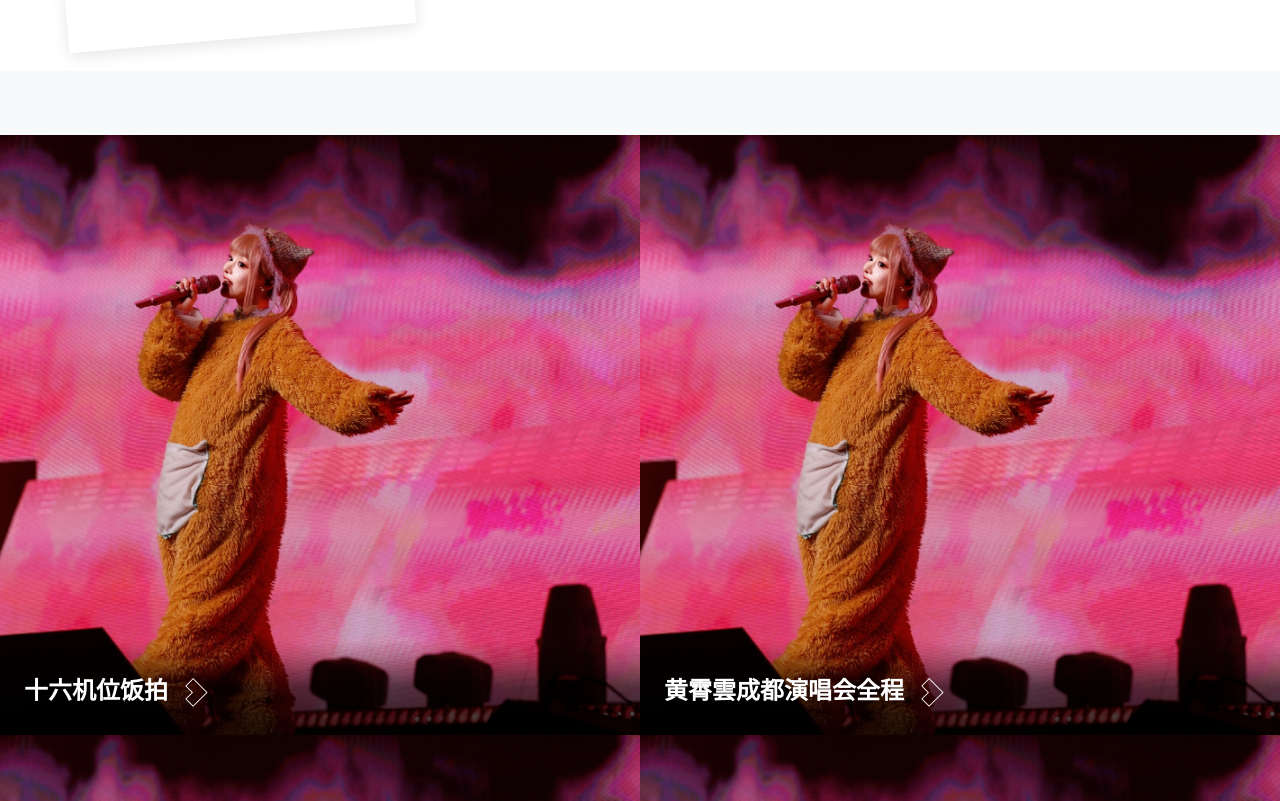
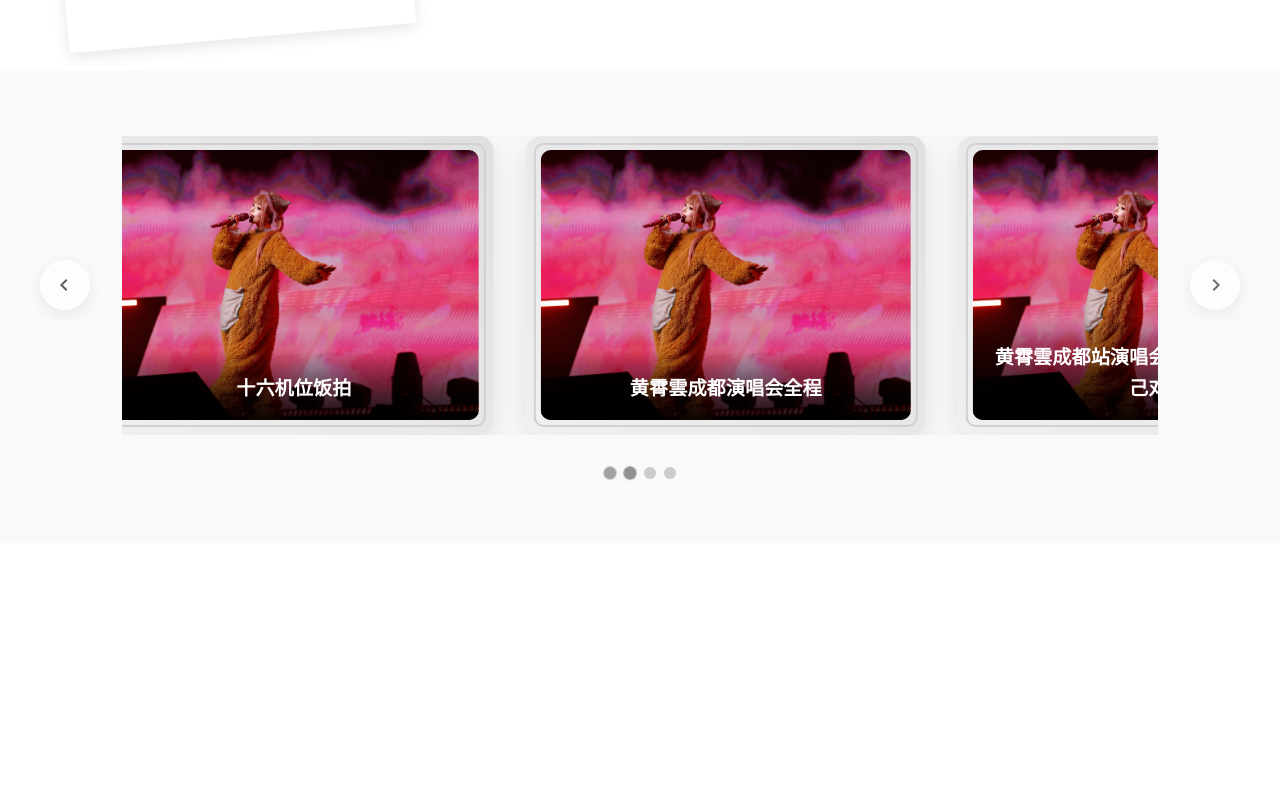
Before and after one commit to howeverT/ghost-huang, a Vue app: page /concert/chengdu in a window 1280 px wide. Shown: the part 2380-3181 px from the top of the page. After the commit the page ends 2923 px from the top, so only its background shows below. Built offline with nearby package versions, Linux system fonts and the light colour scheme.

Commit message:
change thumbnailgrid to photo

```diff
--- a/src/components/ThumbnailGrid.vue
+++ b/src/components/ThumbnailGrid.vue
@@ -1,36 +1,71 @@
 <template>
   <div class="thumbnail-section">
-    <div class="thumbnail-container">
-      <div v-for="(row, rowIndex) in thumbnailRows" :key="rowIndex" class="thumbnail-row">
+    <div class="carousel-container">
+      <!-- 左箭头 -->
+      <button
+        class="carousel-arrow carousel-arrow-left"
+        @click="previousSlide"
+        :disabled="currentIndex === 0"
+      >
+        <svg viewBox="0 0 24 24" xmlns="http://www.w3.org/2000/svg">
+          <path d="M15.41 7.41L14 6l-6 6 6 6 1.41-1.41L10.83 12z"/>
+        </svg>
+      </button>
+
+      <!-- 相框容器 -->
+      <div class="frames-container">
+        <div class="frames-wrapper" :style="{ transform: `translateX(-${currentIndex * slideWidth}px)` }">
           <div
-          v-for="(item, itemIndex) in row"
-          :key="itemIndex"
-          class="thumbnail-item"
+            v-for="(item, index) in items"
+            :key="index"
+            class="frame-item"
             @click="handleItemClick(item)"
           >
+            <div class="frame-border">
+              <div class="frame-content">
                 <div
-            class="thumbnail-image"
+                  class="frame-image"
                   :style="{
                     backgroundImage: `url(${item.image})`,
-              height: dynamicImageHeight,
                   }"
                 ></div>
-          <div class="thumbnail-title">
+                <div class="frame-title">
                   {{ item.title }}
-            <svg class="title-arrow" viewBox="0 0 31 40" xmlns="http://www.w3.org/2000/svg">
-              <path
-                d="M10.974 40L0 29.04 9.052 20 0 10.96 10.974 0 31 20 10.974 40zm-9.27-10.96l9.27 9.258L29.296 20 10.974 1.702l-9.27 9.257L10.757 20l-9.053 9.04z"
-              />
-            </svg>
                 </div>
               </div>
             </div>
           </div>
         </div>
+      </div>
+
+      <!-- 右箭头 -->
+      <button
+        class="carousel-arrow carousel-arrow-right"
+        @click="nextSlide"
+        :disabled="currentIndex >= maxIndex"
+      >
+        <svg viewBox="0 0 24 24" xmlns="http://www.w3.org/2000/svg">
+          <path d="M8.59 16.59L10 18l6-6-6-6-1.41 1.41L13.17 12z"/>
+        </svg>
+      </button>
+    </div>
+
+    <!-- 指示器 -->
+    <div class="carousel-indicators">
+      <button
+        v-for="(_, index) in items"
+        :key="index"
+        class="indicator"
+        :class="{ active: index === currentIndex }"
+        @click="goToSlide(index)"
+      ></button>
+    </div>
+
+  </div>
 </template>
 
 <script setup lang="ts">
-import { computed } from 'vue'
+import { computed, ref, onMounted, onUnmounted } from 'vue'
 
 interface ThumbnailItem {
   image: string
@@ -40,7 +75,7 @@ interface ThumbnailItem {
 
 interface Props {
   items?: ThumbnailItem[]
-  itemsPerRow?: number
+  itemsPerView?: number
 }
 
 const props = withDefaults(defineProps<Props>(), {
@@ -52,43 +87,55 @@ const props = withDefaults(defineProps<Props>(), {
     { image: '/src/assets/background/History2024.jpg', title: '历史回顾' },
     { image: '/src/assets/background/background.jpg', title: '精彩瞬间' },
   ],
-  itemsPerRow: 3,
+  itemsPerView: 3,
 })
 
-// 将items分组为行
-const thumbnailRows = computed(() => {
-  const rows = []
-  for (let i = 0; i < props.items.length; i += props.itemsPerRow) {
-    rows.push(props.items.slice(i, i + props.itemsPerRow))
-  }
-  return rows
+const currentIndex = ref(0)
+const slideWidth = ref(0)
+const containerWidth = ref(0)
+
+// 计算最大索引
+const maxIndex = computed(() => {
+  return Math.max(0, props.items.length - props.itemsPerView)
 })
 
-// 根据每行显示数量动态计算图片高度
-const dynamicImageHeight = computed(() => {
-  const itemsPerRow = props.itemsPerRow || 3
-  const isMobile = window.innerWidth <= 768
-  const isSmallMobile = window.innerWidth <= 480
+// 计算每个相框的宽度
+const frameWidth = computed(() => {
+  return containerWidth.value / props.itemsPerView
+})
 
-  if (isSmallMobile) {
-    // 小手机端
-    if (itemsPerRow === 1) return '250px'
-    if (itemsPerRow === 2) return '200px'
-    if (itemsPerRow === 3) return '180px'
-  } else if (isMobile) {
-    // 平板端
-    if (itemsPerRow === 1) return '400px'
-    if (itemsPerRow === 2) return '300px'
-    if (itemsPerRow === 3) return '250px'
-  } else {
-    // 桌面端
-    if (itemsPerRow === 1) return '800px' // 2个item，每行1个
-    if (itemsPerRow === 2) return '600px' // 4个item，每行2个
-    if (itemsPerRow === 3) return '400px' // 6个item，每行3个
+// 计算滑动距离
+const slideWidthComputed = computed(() => {
+  return frameWidth.value
+})
+
+// 更新尺寸
+const updateDimensions = () => {
+  const container = document.querySelector('.frames-container')
+  if (container) {
+    containerWidth.value = container.clientWidth
+    slideWidth.value = slideWidthComputed.value
+  }
 }
 
-  return '350px' // 默认值
-})
+// 下一张
+const nextSlide = () => {
+  if (currentIndex.value < maxIndex.value) {
+    currentIndex.value++
+  }
+}
+
+// 上一张
+const previousSlide = () => {
+  if (currentIndex.value > 0) {
+    currentIndex.value--
+  }
+}
+
+// 跳转到指定幻灯片
+const goToSlide = (index: number) => {
+  currentIndex.value = index
+}
 
 // 处理缩略图点击
 const handleItemClick = (item: ThumbnailItem) => {
@@ -96,9 +143,57 @@ const handleItemClick = (item: ThumbnailItem) => {
     window.open(item.link, '_blank')
   }
 }
+
+// 自动播放
+let autoPlayInterval: number | null = null
+
+const startAutoPlay = () => {
+  autoPlayInterval = window.setInterval(() => {
+    if (currentIndex.value >= maxIndex.value) {
+      currentIndex.value = 0
+    } else {
+      currentIndex.value++
+    }
+  }, 5000)
+}
+
+const stopAutoPlay = () => {
+  if (autoPlayInterval) {
+    clearInterval(autoPlayInterval)
+    autoPlayInterval = null
+  }
+}
+
+onMounted(() => {
+  updateDimensions()
+  window.addEventListener('resize', updateDimensions)
+  startAutoPlay()
+})
+
+onUnmounted(() => {
+  window.removeEventListener('resize', updateDimensions)
+  stopAutoPlay()
+})
 </script>
 
 <style scoped>
+.el-carousel__item h3 {
+  color: #475669;
+  opacity: 0.75;
+  line-height: 200px;
+  margin: 0;
+  text-align: center;
+}
+
+.el-carousel__item:nth-child(2n) {
+  background-color: #99a9bf;
+}
+
+.el-carousel__item:nth-child(2n + 1) {
+  background-color: #d3dce6;
+}
+
+
 .thumbnail-section {
   width: 100%;
   background-color: #f8f9fa;
@@ -106,79 +201,215 @@ const handleItemClick = (item: ThumbnailItem) => {
   flex-shrink: 0;
 }
 
-.thumbnail-container {
+.carousel-container {
+  position: relative;
   width: 100%;
-  padding: 0;
+  max-width: 1200px;
+  margin: 0 auto;
+  display: flex;
+  align-items: center;
+  gap: 2rem;
 }
 
-.thumbnail-row {
-  display: flex;
-  width: 100%;
-  margin-bottom: 0;
-}
-
-.thumbnail-row:last-child {
-  margin-bottom: 0;
-}
-
-.thumbnail-item {
+.frames-container {
   flex: 1;
-  position: relative;
   overflow: hidden;
-  transition: all 0.3s ease;
-  cursor: pointer;
-}
-
-.thumbnail-item:hover {
-  transform: scale(1.02);
-}
-
-.thumbnail-image {
-  width: 100%;
-  background-size: cover;
-  background-position: center 30%;
-  background-repeat: no-repeat;
   position: relative;
 }
 
-.thumbnail-title {
+.frames-wrapper {
+  display: flex;
+  transition: transform 0.5s ease-in-out;
+  gap: 2rem;
+}
+
+.frame-item {
+  flex-shrink: 0;
+  cursor: pointer;
+  transition: transform 0.3s ease;
+}
+
+.frame-item:hover {
+  transform: scale(1.05);
+}
+
+.frame-border {
+  width: 400px;
+  height: 300px;
+  padding: 15px;
+  background: linear-gradient(45deg, #f0f0f0, #e0e0e0);
+  border-radius: 15px;
+  box-shadow:
+    0 10px 30px rgba(0, 0, 0, 0.1),
+    inset 0 1px 0 rgba(255, 255, 255, 0.8);
+  position: relative;
+}
+
+.frame-border::before {
+  content: '';
+  position: absolute;
+  top: 8px;
+  left: 8px;
+  right: 8px;
+  bottom: 8px;
+  border: 2px solid #d0d0d0;
+  border-radius: 10px;
+  pointer-events: none;
+}
+
+.frame-content {
+  width: 100%;
+  height: 100%;
+  border-radius: 10px;
+  overflow: hidden;
+  position: relative;
+}
+
+.frame-image {
+  width: 100%;
+  height: 100%;
+  background-size: cover;
+  background-position: center;
+  background-repeat: no-repeat;
+}
+
+.frame-title {
   position: absolute;
   bottom: 0;
   left: 0;
   right: 0;
-  padding: 2rem 1.5rem 1.5rem;
-  font-size: 1.5rem;
+  padding: 1.5rem 1rem 1rem;
+  font-size: 1.2rem;
   font-weight: 600;
   color: white;
-  text-align: left;
+  text-align: center;
   background: linear-gradient(
     to top,
-    rgba(0, 0, 0, 0.8) 0%,
-    rgba(0, 0, 0, 0.6) 50%,
+    rgba(0, 0, 0, 0.9) 0%,
+    rgba(0, 0, 0, 0.6) 40%,
     rgba(0, 0, 0, 0.2) 80%,
     transparent 100%
   );
 }
 
-.title-arrow {
-  margin-left: 0.5rem;
-  width: 1.2em;
-  height: 1.2em;
-  vertical-align: middle;
-  fill: white;
+.carousel-arrow {
+  width: 50px;
+  height: 50px;
+  border: none;
+  border-radius: 50%;
+  background: rgba(255, 255, 255, 0.9);
+  box-shadow: 0 4px 15px rgba(0, 0, 0, 0.1);
+  cursor: pointer;
+  display: flex;
+  align-items: center;
+  justify-content: center;
+  transition: all 0.3s ease;
+  flex-shrink: 0;
+}
+
+.carousel-arrow:hover:not(:disabled) {
+  background: white;
+  transform: scale(1.1);
+  box-shadow: 0 6px 20px rgba(0, 0, 0, 0.15);
+}
+
+.carousel-arrow:disabled {
+  opacity: 0.5;
+  cursor: not-allowed;
+}
+
+.carousel-arrow svg {
+  width: 24px;
+  height: 24px;
+  fill: #333;
+}
+
+.carousel-arrow-left svg {
+  transform: translateX(-1px);
+}
+
+.carousel-arrow-right svg {
+  transform: translateX(1px);
+}
+
+.carousel-indicators {
+  display: flex;
+  justify-content: center;
+  gap: 0.5rem;
+  margin-top: 2rem;
+}
+
+.indicator {
+  width: 12px;
+  height: 12px;
+  border: none;
+  border-radius: 50%;
+  background: #ccc;
+  cursor: pointer;
+  transition: all 0.3s ease;
+}
+
+.indicator:hover {
+  background: #999;
+}
+
+.indicator.active {
+  background: #666;
+  transform: scale(1.2);
 }
 
 /* 响应式布局 */
+@media (max-width: 1200px) {
+  .carousel-container {
+    max-width: 900px;
+    gap: 1.5rem;
+  }
+
+  .frame-border {
+    width: 350px;
+    height: 260px;
+  }
+}
+
 @media (max-width: 768px) {
-  .thumbnail-title {
-    font-size: 1.3rem;
-    padding: 1.5rem 1rem 1rem;
+  .carousel-container {
+    max-width: 600px;
+    gap: 1rem;
+  }
+
+  .frame-border {
+    width: 300px;
+    height: 225px;
+  }
+
+  .frames-wrapper {
+    gap: 1rem;
+  }
+
+  .carousel-arrow {
+    width: 40px;
+    height: 40px;
+  }
+
+  .carousel-arrow svg {
+    width: 20px;
+    height: 20px;
   }
 }
 
 @media (max-width: 480px) {
-  .thumbnail-title {
-    font-size: 1.2rem;
+  .carousel-container {
+    max-width: 400px;
+    gap: 0.5rem;
+  }
+
+  .frame-border {
+    width: 250px;
+    height: 190px;
+  }
+
+  .frame-title {
+    font-size: 1rem;
     padding: 1rem 0.8rem 0.8rem;
   }
 }
```
Lines whose indentation alone changed are shown as unchanged.
